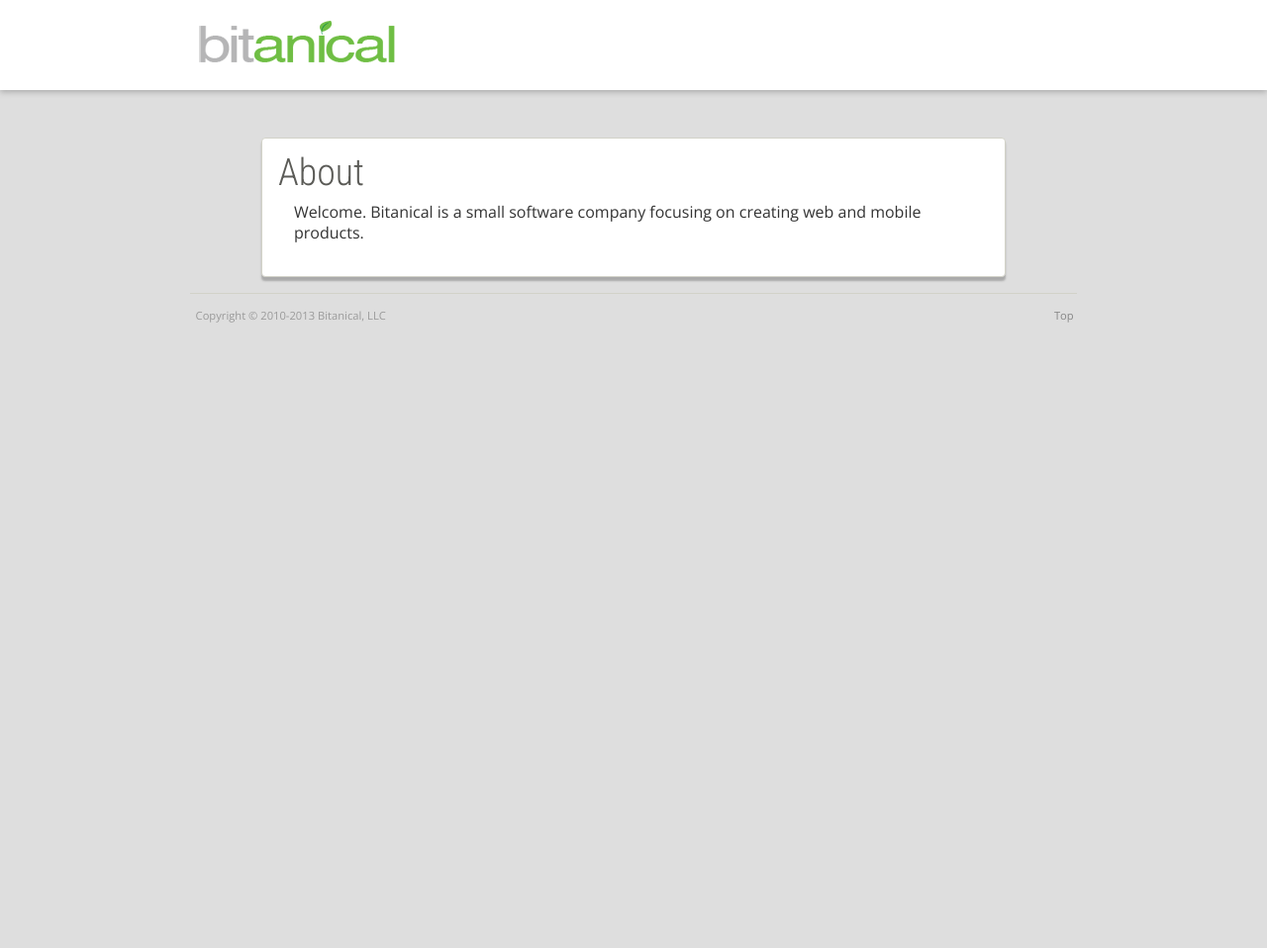
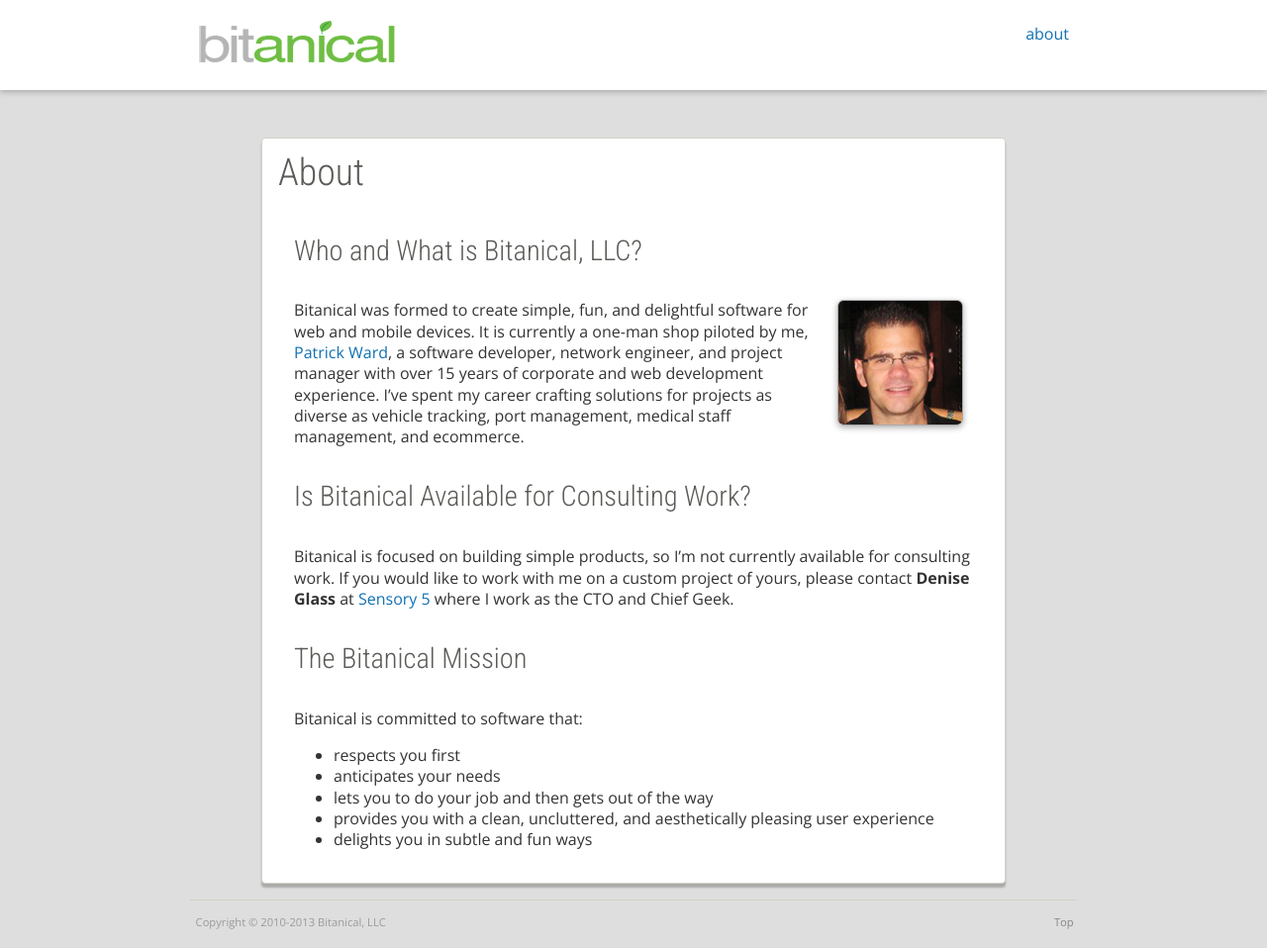
Before and after one commit to bitanical/bitanical.github.io, a Jekyll site: the page built from about.md, in a window 1280 px wide. Shown: the whole page at 99% size. Built offline with Jekyll 4.4.1, drawn with Linux system fonts in a browser that asks for light colours; nearby versions of some CDN libraries; Markdown is read by kramdown in place of the engine named in the settings; before the commit the page ends 900 px from its top, so only the background shows below that.

Commit message:
Updating about page

```diff
--- a/_layouts/default.html
+++ b/_layouts/default.html
@@ -23,9 +23,9 @@
 
       <header id="top">
         <div class="wrapper">
-          <!-- <ul id="menu"> -->
-          <!--   <li><a href="{{ site.url }}/about/">about</a></li> -->
-          <!-- </ul> -->
+          <ul id="menu">
+            <li><a href="{{ site.url }}/about/">about</a></li>
+          </ul>
           <a href="{{ site.url }}"><h1>{{ site.name }}</h1></a>
         </div>
       </header>
--- a/about.md
+++ b/about.md
@@ -2,5 +2,24 @@
 layout: page
 title: About
 ---
+### Who and What is Bitanical, LLC?
 
-Welcome. Bitanical is a small software company focusing on creating web and mobile products.
+<img class="right profile" src="{{ site.url }}/images/patrick-125x125.png" width="125" height="125" alt="Patrick Ward" border="0">
+
+Bitanical was formed to create simple, fun, and delightful software for web and mobile devices. It is currently a one-man shop piloted by me, [Patrick Ward](http://patrickward.com), a software developer, network engineer, and project manager with over 15 years of corporate and web development experience. I've spent my career crafting solutions for projects as diverse as vehicle tracking, port management, medical staff management, and ecommerce.
+
+
+### Is Bitanical Available for Consulting Work?
+
+Bitanical is focused on building simple products, so I'm not currently available for consulting work. If you would like to work with me on a custom project of yours, please contact **Denise Glass** at [Sensory 5](http://sensory5.com) where I work as the CTO and Chief Geek.
+
+
+### The Bitanical Mission
+
+Bitanical is committed to software that:
+
+- respects you first
+- anticipates your needs
+- lets you to do your job and then gets out of the way
+- provides you with a clean, uncluttered, and aesthetically pleasing user experience
+- delights you in subtle and fun ways
```
Also changed, not shown: _assets/less/custom.less (+8 -0 lines), css/app.css (+10 -0 lines), css/app.min.css, images/patrick-125x125.png (added), js/app.min.js.
